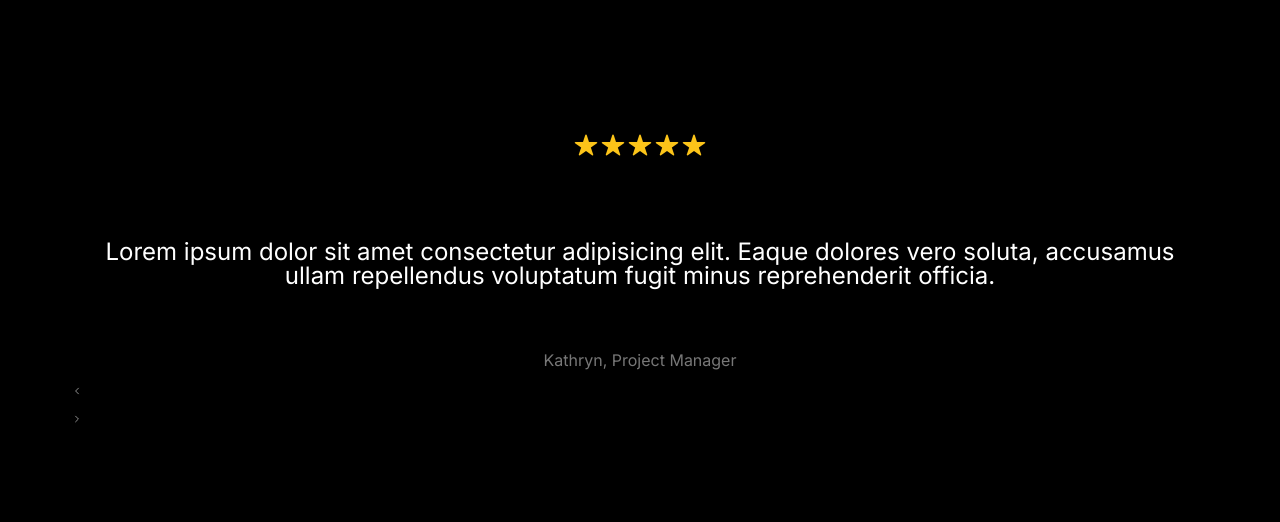
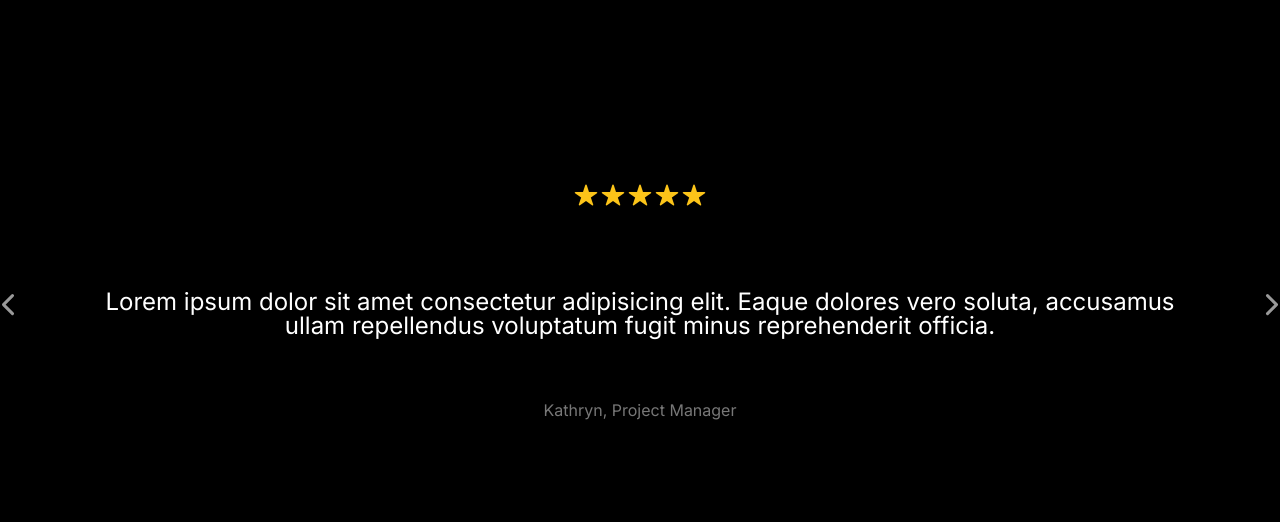
Before and after one commit to codingisreallyhard/MyProject, a website: page index.html in a window 1280 px wide. Shown: the part 3120-3642 px from the top of the page. Drawn offline with nearby package versions, Linux system fonts and the light colour scheme.

Commit message:
finished for today,working on aside section to finish it tmrw

```diff
--- a/CSS/style.css
+++ b/CSS/style.css
@@ -433,7 +433,9 @@
   flex-direction: column;
   text-align: center;
   gap: 1.8rem;
-  margin-top: 15rem;
+  margin-top: 20rem;
+  position: relative;
+  margin-bottom: 25rem;
 }
 
 .client-text {
@@ -455,6 +457,23 @@
   color: #777;
 }
 
+.testi-icon-back {
+  width: 3.2rem;
+  height: 3.2rem;
+  position: absolute;
+  transform: translate(-250%, 330%);
+  cursor: pointer;
+}
+
+.testi-icon-forward {
+  width: 3.2rem;
+  height: 3.2rem;
+  position: absolute;
+  top: 0;
+  right: 0;
+  transform: translate(250%, 330%);
+  cursor: pointer;
+}
 /* ************** */
 /* ASIDE FUNCTION */
 /* ************** */
--- a/index.html
+++ b/index.html
@@ -273,8 +273,14 @@
             </p>
             <p class="client-function">Kathryn, Project Manager</p>
           </div>
-          <ion-icon name="chevron-back-outline"></ion-icon>
-          <ion-icon name="chevron-forward-outline"></ion-icon>
+          <ion-icon
+            class="testi-icon-back"
+            name="chevron-back-outline"
+          ></ion-icon>
+          <ion-icon
+            class="testi-icon-forward"
+            name="chevron-forward-outline"
+          ></ion-icon>
         </div>
       </section>
 
```
